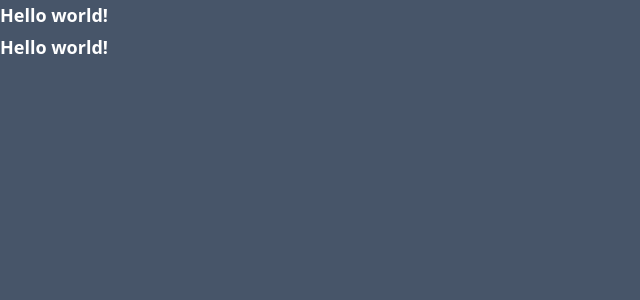
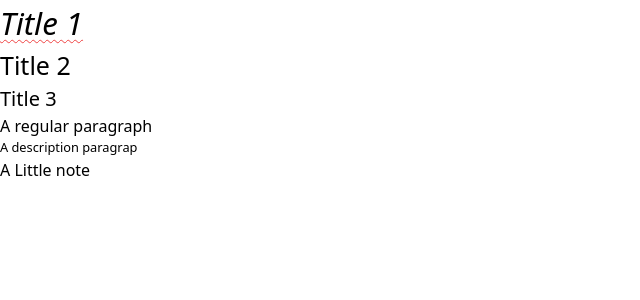
Before and after one commit to GuruDev20/Tailwind-CSS-Demo-practice, a React (Create React App) app: page / in a window 1280 px wide. Shown: the top 300 px of the page, without its empty margins (0-640 px from the left). Built offline with nearby package versions, Linux system fonts and the light colour scheme; the HTML template or start-up script is replaced by a standard one.

Commit message:
text decorations

```diff
--- a/src/App.js
+++ b/src/App.js
@@ -1,8 +1,14 @@
-export default function App() {
+import React from 'react';
+function App() {
   return (
     <div>
-      <h1>Hello world!</h1>
-      <h1>Hello world!</h1>
+      <h1 className='text-3xl italic underline decoration-red-500 decoration-wavy decoration-1 underline-offset-4'>Title 1</h1>
+      <h1 className='text-2xl'>Title 2</h1>
+      <h1 className='text-xl'>Title 3</h1>
+      <p className='text-base'>A regular paragraph</p>
+      <p className='text-sm'>A description paragrap</p>
+      <p className="note text-xs">A Little note</p>
     </div>
   );
 }
+export default App;
--- a/src/index.css
+++ b/src/index.css
@@ -1,8 +1,3 @@
 @tailwind base;
 @tailwind components;
 @tailwind utilities;
-@layer base{
-    html{
-        @apply bg-slate-600 text-white text-lg font-bold;
-    }
-}
--- a/tailwind.config.js
+++ b/tailwind.config.js
@@ -2,6 +2,15 @@
 module.exports = {
   content: ["./src/**/*.{js,jsx,ts,tsx}"],
   theme: {
+    fontSize: {
+      sm: '0.8rem',
+      base: '1rem',
+      xl: '1.25rem',
+      '2xl': '1.563rem',
+      '3xl': '1.953rem',
+      '4xl': '2.441rem',
+      '5xl': '3.052rem',
+    },
     screens: {
       sm: "480px",
       md: "768px",
```
Also changed, not shown: src/App.css (deleted, +0 -38 lines).
